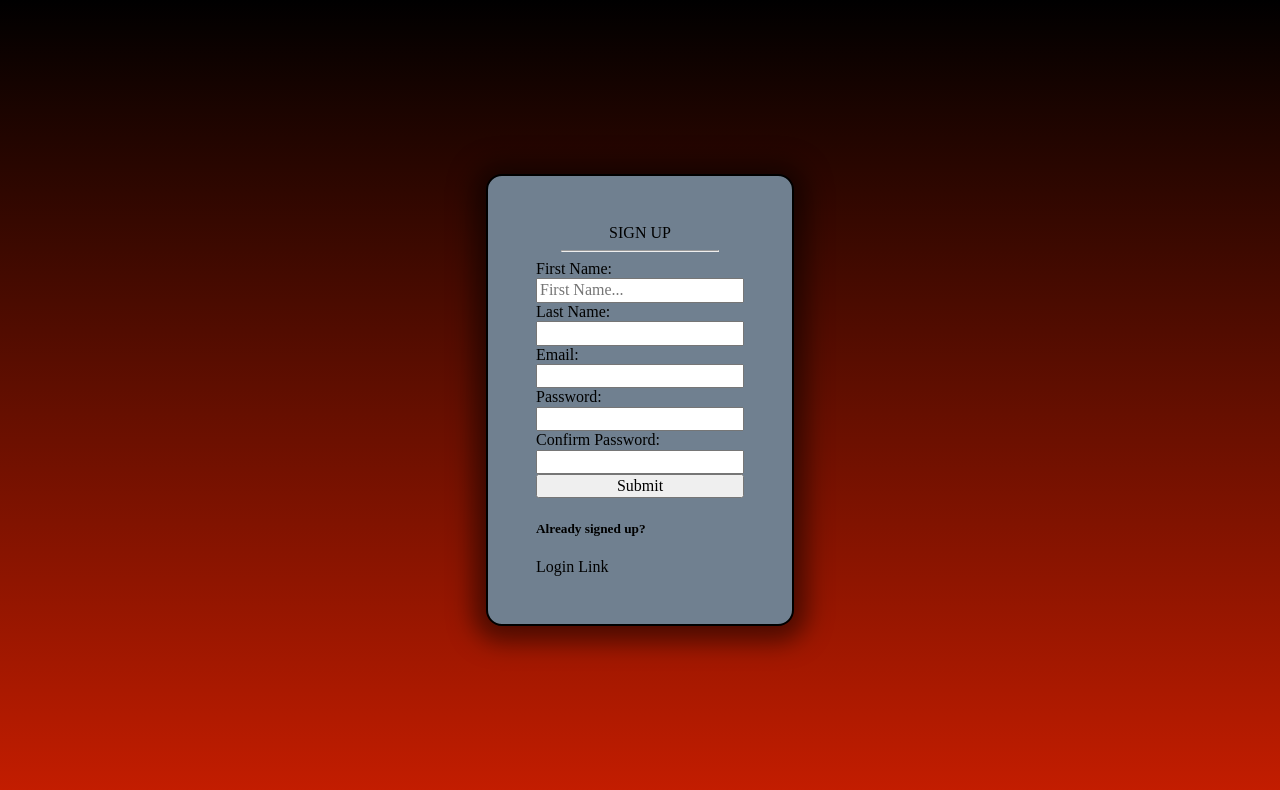
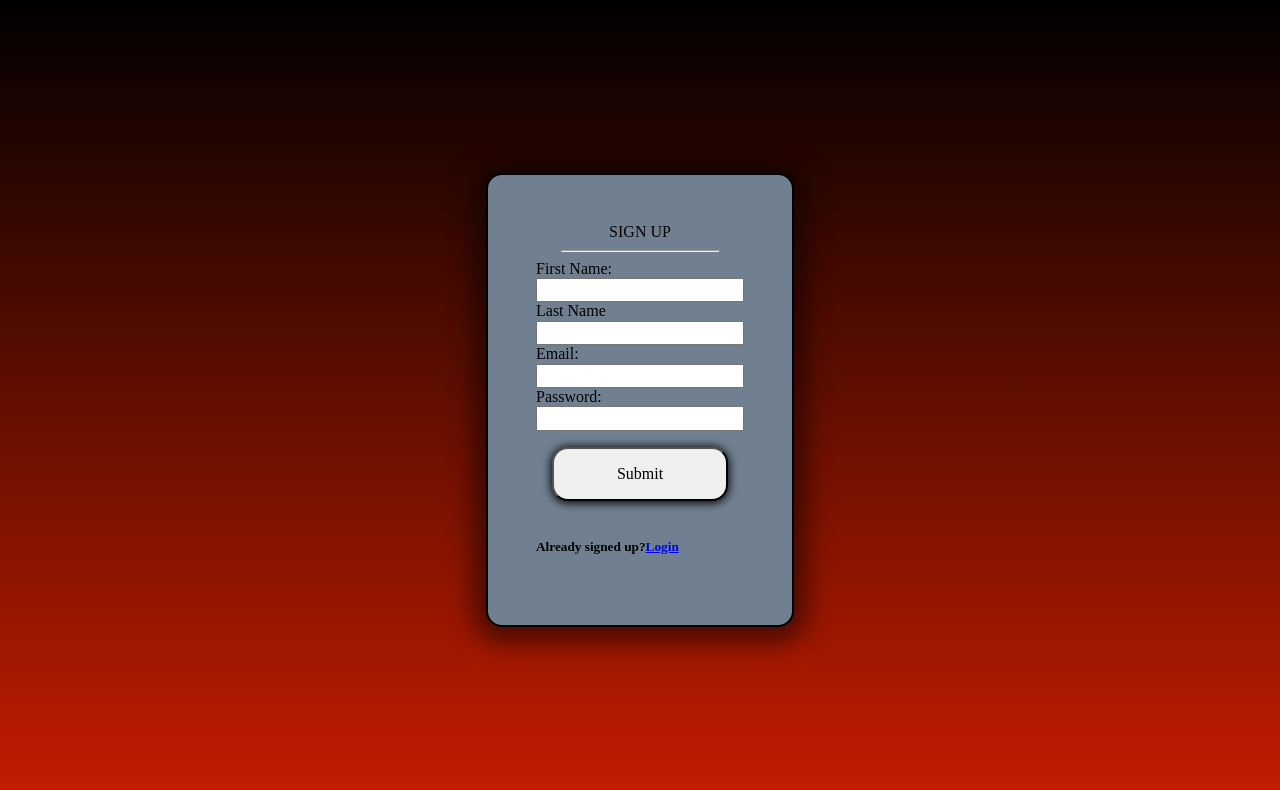
Before and after one commit to FCraven/fire-and-ironman, a React app: page / in a window 1280 px wide. Shown: the top 790 px of the page. Built offline with nearby package versions, Linux system fonts and the light colour scheme.

Commit message:
added more styling to signup page

```diff
--- a/client/App.js
+++ b/client/App.js
@@ -1,12 +1,17 @@
 import React from 'react';
 import './App.css'
-import { SignUp } from './components/auth'
+import { Signup, Login } from './components/auth'
+import { Route, Switch } from 'react-router-dom'
+
 
 
 function App() {
   return (
     <section id="App">
-      <SignUp />
+      <Switch>
+        <Route exact path='/' component={Signup} />
+        <Route path='/auth/login' component={Login} />
+      </Switch>
     </section>
   );
 }
--- a/client/components/auth/Signup/Signup.css
+++ b/client/components/auth/Signup/Signup.css
@@ -13,11 +13,30 @@
 
 #signup-form {
   display: flex;
+  position: relative;
   flex-flow: column wrap;
 }
 #signup-hr {
   width: 75%;
 }
 
+#signup-button {
+  position: relative;
+  padding: 1em;
+  margin: 1em;
+  border-radius: 1em;
+  box-shadow: 0px 1px 10px 1px black;
+}
+
+#signup-button:hover {
+  position: relative;
+  padding: 1em;
+  margin: 1em;
+  border-radius: 1em;
+  border: thin red solid;
+  box-shadow: 1px 1px 25px 0px #681206;
+  transform: scale(1.1)
+}
+
 #signup-form > input {
 }
--- a/client/components/auth/Signup/Signup.js
+++ b/client/components/auth/Signup/Signup.js
@@ -1,7 +1,8 @@
-import React, { Component } from 'react'
+import React, { Component, Fragment } from 'react'
 import axios from 'axios'
 import './Signup.css'
 import { ErrMsg } from '../../util'
+import { NavLink } from 'react-router-dom'
 
 
 export default class SignUp extends Component {
@@ -69,7 +70,6 @@ export default class SignUp extends Component {
   render() {
     return (
       <section id='signup-container' >
-
         <header id='signup-header'>
           SIGN UP
         </header>
@@ -80,45 +80,50 @@ export default class SignUp extends Component {
             type='text'
             value={this.state.firstName}
             onChange={this.handleChange}
-            placeholder='First Name...'
             required />
 
-          <label htmlFor='lastName'>Last Name: </label>
+          <label htmlFor='lastName'>Last Name</label>
           <input name='lastName'
             type='text'
             value={this.state.lastName}
-            onChange={this.handleChange} />
+            onChange={this.handleChange}
+            required />
 
           <label htmlFor='email'>Email: </label>
           <input name='email'
             type='email'
             value={this.state.email}
-            onChange={this.handleChange} />
+            onChange={this.handleChange}
+            required />
 
           <label htmlFor='password'>Password: </label>
           <input type='password'
             name='password'
             value={this.state.password}
-            onChange={this.handleChange} />
+            onChange={this.handleChange}
+            required />
 
-          {this.state.isEmailTaken ?
+          {this.state.isEmailTaken &&
             <ErrMsg errMsg={this.state.errMsg}
-              closeErrMsg={this.closeErrMsg} />
-            : null}
+              closeErrMsg={this.closeErrMsg} />}
 
+          {this.state.password.length > 0 &&
+            <Fragment>
               <label htmlFor='confirmPassword'>Confirm Password: </label>
               <input type='password'
                 name='confirmPassword'
                 value={this.state.confirmPassword}
                 onChange={this.handleChange} />
+            </Fragment>}
 
-
-          <button type='submit'>Submit</button>
-
-          <div>
-            <h5>Already signed up?</h5>
-            <div>Login Link</div>
-          </div>
+          <button id='signup-button'
+            type='submit'>Submit
+                  </button>
+          <nav id='signup-redirect'>
+            <h5>Already signed up?
+              <NavLink to='/auth/login'>Login</NavLink>
+            </h5>
+          </nav>
         </form>
       </section>
         )
--- a/client/components/auth/index.js
+++ b/client/components/auth/index.js
@@ -1,4 +1,5 @@
-import SignUp from './Signup'
+import Signup from './Signup'
+import Login from './Login'
 
 
-export { SignUp }
+export { Signup, Login }
--- a/client/index.js
+++ b/client/index.js
@@ -1,5 +1,6 @@
 import React from 'react'
 import ReactDOM from 'react-dom'
+import { HashRouter as Router} from 'react-router-dom'
 import { Provider } from 'react-redux'
 import store from './redux/index'
 import 'normalize.css'
@@ -7,9 +8,12 @@ import '../public/styles.css'
 import App from './App'
 
 
+
 ReactDOM.render(
   <Provider store={store}>
-    <App />
+    <Router>
+      <App />
+    </Router>
   </Provider>
   ,
   document.getElementById('App')
```
Also changed, not shown: 2 other files (tests, documents, lock files or other folders). Lines whose indentation alone changed are shown as unchanged.
